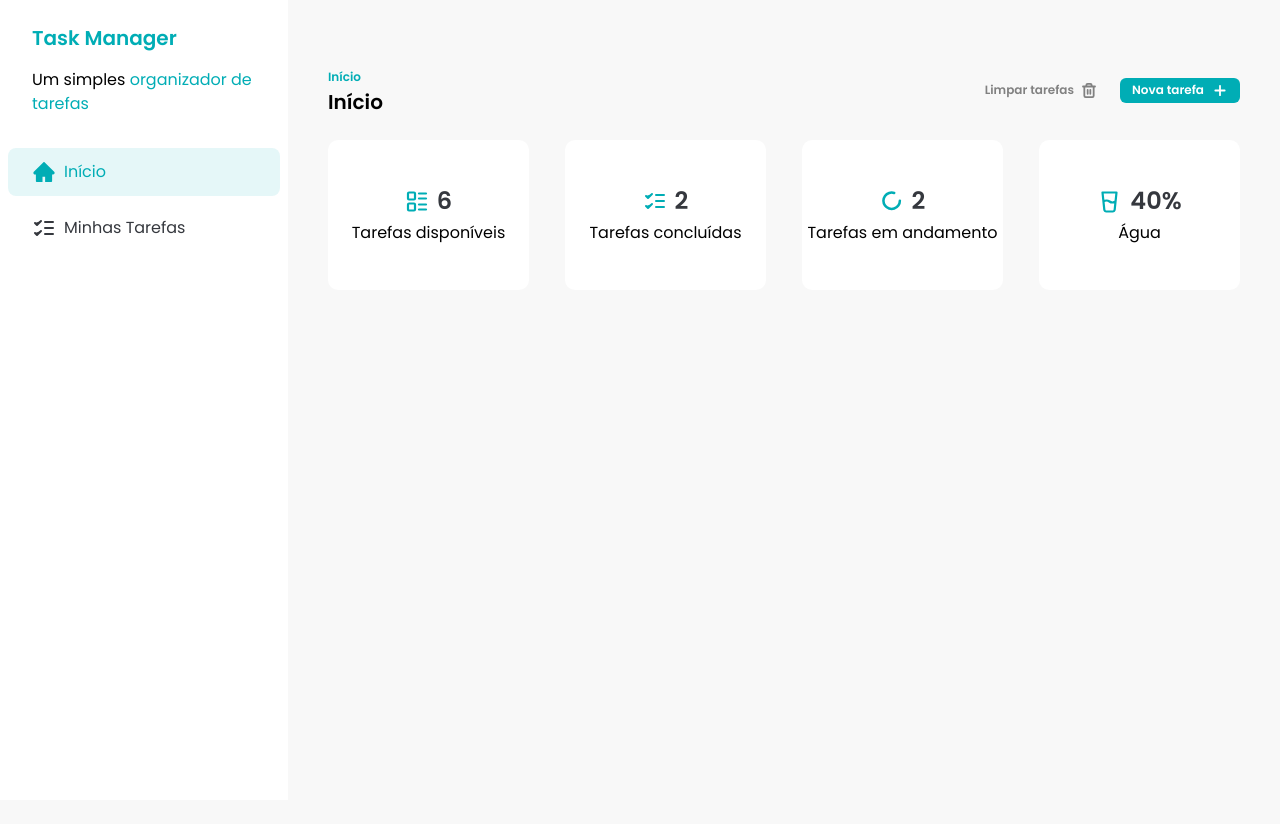
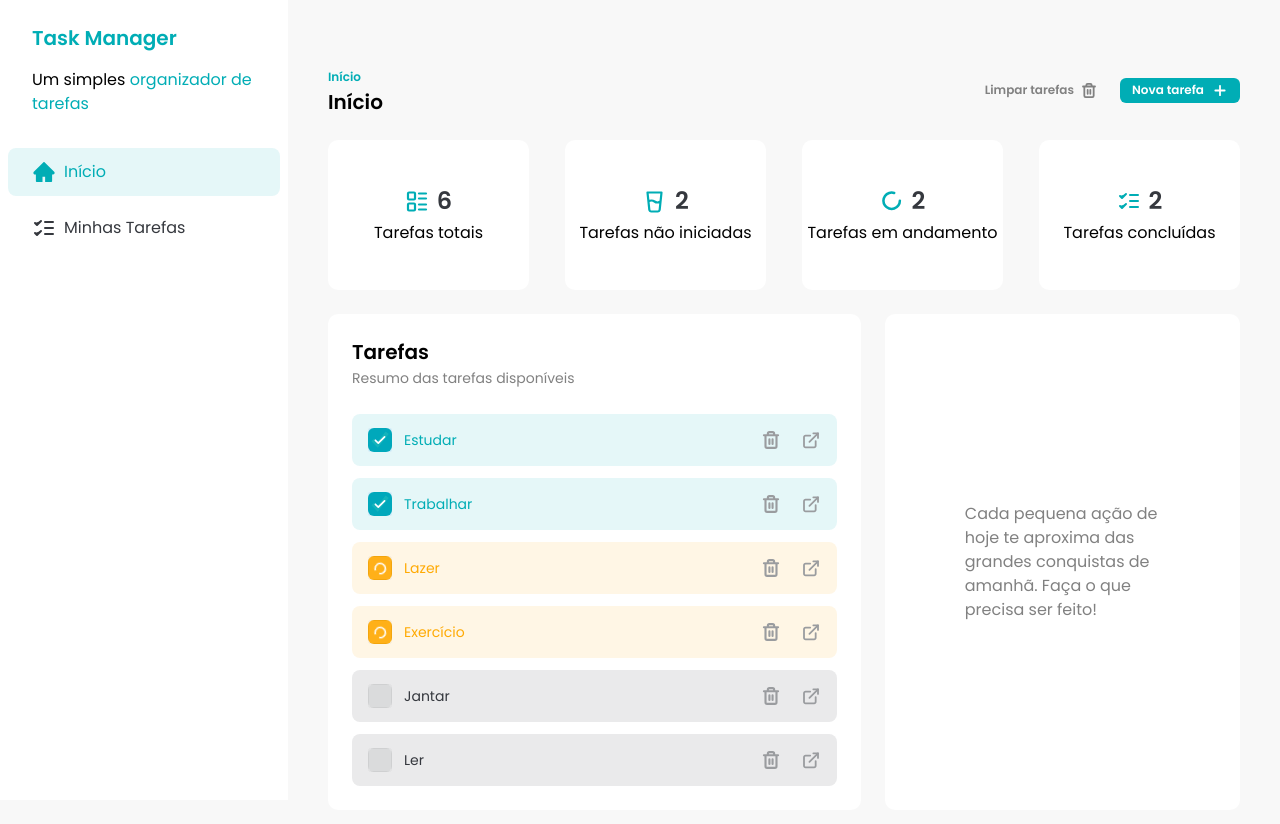
Before and after one commit to pedrofaleirosss/fsc-task-manager, a React (Vite) app: page / in a window 1280 px wide. Shown: the top 824 px of the page. Before the commit the page ends 800 px from the top, so only its background shows below. Built offline with nearby package versions, Linux system fonts and the light colour scheme; data requests are answered from the project's data file.

Commit message:
feat: add DashboardCards component and add tasks and a message to HomePage

```diff
--- /dev/null
+++ b/src/components/DashboardCards.jsx
@@ -0,0 +1,50 @@
+import {
+  GlassWaterIcon,
+  LoaderIcon,
+  Tasks2Icon,
+  TasksIcon,
+} from '../assets/icons';
+import { useGetTasks } from '../hooks/data/use-get-tasks';
+import DashboardCard from './DashboardCard';
+
+const DashboardCards = () => {
+  const { data: tasks } = useGetTasks();
+
+  const notStartedTasks = tasks?.filter(
+    (task) => task.status === 'not_started'
+  ).length;
+  const inProgressTasks = tasks?.filter(
+    (task) => task.status === 'in_progress'
+  ).length;
+  const doneTasks = tasks?.filter((task) => task.status === 'done').length;
+
+  return (
+    <div className="grid grid-cols-4 gap-9">
+      <DashboardCard
+        icon={<Tasks2Icon />}
+        mainText={tasks?.length}
+        secondaryText="Tarefas totais"
+      />
+
+      <DashboardCard
+        icon={<GlassWaterIcon />}
+        mainText={notStartedTasks}
+        secondaryText="Tarefas não iniciadas"
+      />
+
+      <DashboardCard
+        icon={<LoaderIcon className="h-6 w-6" />}
+        mainText={inProgressTasks}
+        secondaryText="Tarefas em andamento"
+      />
+
+      <DashboardCard
+        icon={<TasksIcon />}
+        mainText={doneTasks}
+        secondaryText="Tarefas concluídas"
+      />
+    </div>
+  );
+};
+
+export default DashboardCards;
--- a/src/pages/Home.jsx
+++ b/src/pages/Home.jsx
@@ -1,22 +1,11 @@
-import {
-  GlassWaterIcon,
-  LoaderIcon,
-  Tasks2Icon,
-  TasksIcon,
-} from '../assets/icons';
-import DashboardCard from '../components/DashboardCard';
+import DashboardCards from '../components/DashboardCards';
 import Header from '../components/Header';
 import Sidebar from '../components/Sidebar';
+import TaskItem from '../components/TaskItem';
 import { useGetTasks } from '../hooks/data/use-get-tasks';
 
 const HomePage = () => {
   const { data: tasks } = useGetTasks();
-
-  // const notStartedTasks = tasks?.filter((task) => task.status === 'not_started').length;
-  const inProgressTasks = tasks?.filter(
-    (task) => task.status === 'in_progress'
-  ).length;
-  const doneTasks = tasks?.filter((task) => task.status === 'done').length;
 
   return (
     <div className="flex">
@@ -24,31 +13,30 @@ const HomePage = () => {
 
       <div className="w-full space-y-6 px-10 py-16">
         <Header title="Início" subtitle="Início" />
+        <DashboardCards />
 
-        <div className="grid grid-cols-4 gap-9">
-          <DashboardCard
-            icon={<Tasks2Icon />}
-            mainText={tasks?.length}
-            secondaryText="Tarefas disponíveis"
-          />
+        <div className="grid grid-cols-[1.5fr_1fr] gap-6">
+          <div className="bg-brand-white space-y-6 rounded-[10px] p-6">
+            <div>
+              <h3 className="text-xl font-semibold">Tarefas</h3>
+              <span className="text-brand-dark-gray text-sm">
+                Resumo das tarefas disponíveis
+              </span>
+            </div>
 
-          <DashboardCard
-            icon={<TasksIcon />}
-            mainText={doneTasks}
-            secondaryText="Tarefas concluídas"
-          />
+            <div className="space-y-3">
+              {tasks?.map((task) => (
+                <TaskItem key={task.id} task={task} />
+              ))}
+            </div>
+          </div>
 
-          <DashboardCard
-            icon={<LoaderIcon className="h-6 w-6" />}
-            mainText={inProgressTasks}
-            secondaryText="Tarefas em andamento"
-          />
-
-          <DashboardCard
-            icon={<GlassWaterIcon />}
-            mainText="40%"
-            secondaryText="Água"
-          />
+          <div className="bg-brand-white flex items-center justify-center space-y-6 rounded-[10px] p-20">
+            <p className="text-brand-dark-gray">
+              Cada pequena ação de hoje te aproxima das grandes conquistas de
+              amanhã. Faça o que precisa ser feito!
+            </p>
+          </div>
         </div>
       </div>
     </div>
```
